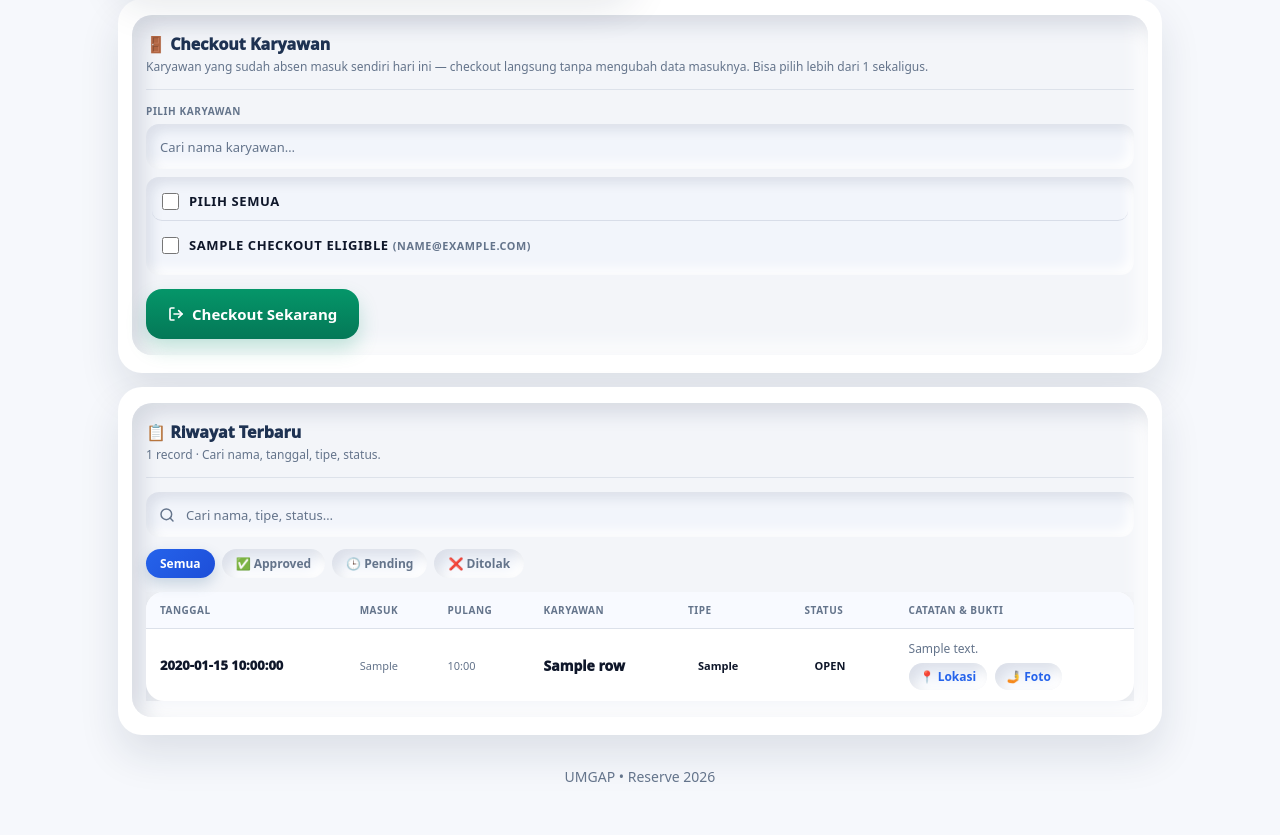
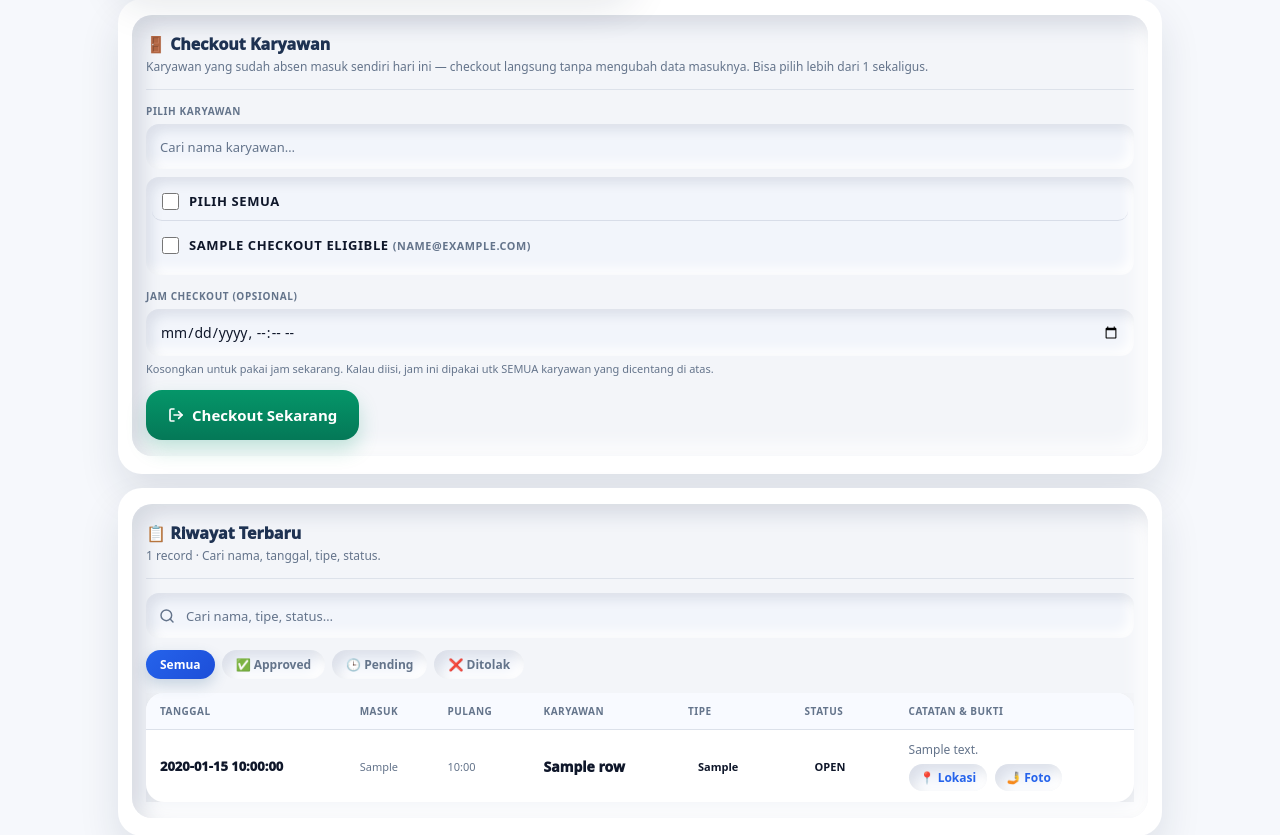
Before and after one commit to umgap2026-cmd/UMGAP-AI, a Flask app: template templates/admin_attendance.html in a window 1280 px wide. Shown: the part 1793-2628 px from the top of the page. Before the commit the page ends 2575 px from the top, so only its background shows below. Run offline with Flask 3, Linux system fonts and the light colour scheme; the template is opened without the code that fills it: most values are stand-ins (such as "Sample title", 1, 10 or a date in 2020); parts of the project's set-up code (start-up, migrations or seed data) failed here and were passed over; some libraries are stand-ins or nearby versions.

Commit message:
Checkout Karyawan: tambah opsi jam checkout manual
Sebelumnya checkout admin selalu pakai jam SEKARANG (server time), tidak
bisa diatur -- padahal kadang admin baru sempat catat checkout beberapa
saat setelah karyawan beneran pulang. Tambah field "Jam Checkout
(Opsional)" (datetime-local, pola sama dgn Jam Kehadiran/Jam Keluar di
form Absen Karyawan Manual) -- kosong = tetap jam sekarang, diisi =
jam itu dipakai utk SEMUA karyawan yang dicentang di batch checkout itu.

Co-Authored-By: Claude Sonnet 5 <noreply@anthropic.com>

```diff
--- a/templates/admin_attendance.html
+++ b/templates/admin_attendance.html
@@ -1288,6 +1288,14 @@ Detail:
               {% endfor %}
             </div>
           </div>
+          <div class="field" style="margin-bottom: 14px">
+            <label>Jam Checkout (Opsional)</label>
+            <input type="datetime-local" name="checkout_time" />
+            <div class="field-hint">
+              Kosongkan untuk pakai jam sekarang. Kalau diisi, jam ini
+              dipakai utk SEMUA karyawan yang dicentang di atas.
+            </div>
+          </div>
           <button class="btn-submit" type="submit" id="checkoutBtn" disabled style="width: auto; height: 50px; padding: 0 22px; margin: 0; background: linear-gradient(180deg, #059669 0%, #047857 100%); box-shadow: 0 10px 20px rgba(5,150,105,0.22)">
             <svg viewBox="0 0 24 24">
               <path d="M9 21H5a2 2 0 0 1-2-2V5a2 2 0 0 1 2-2h4" />
```
Also changed, not shown: routes/web/admin.py (+13 -6 lines).
